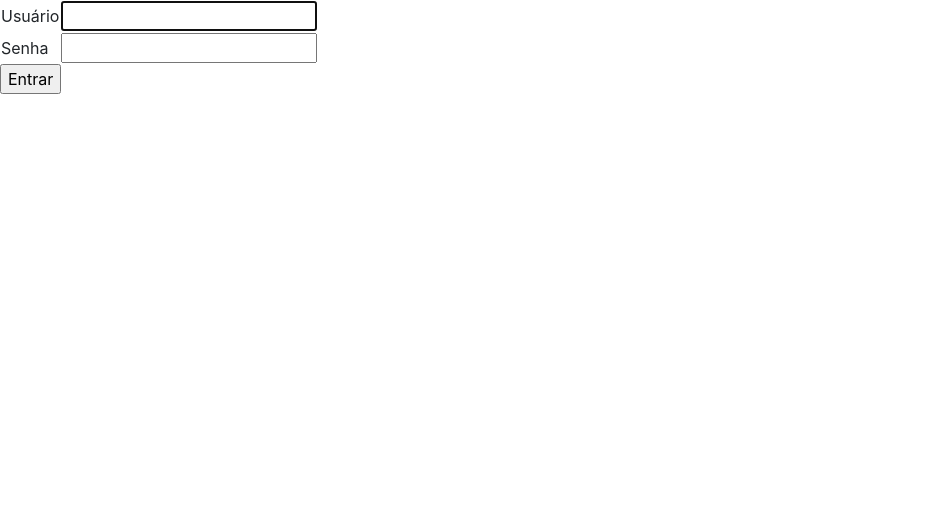
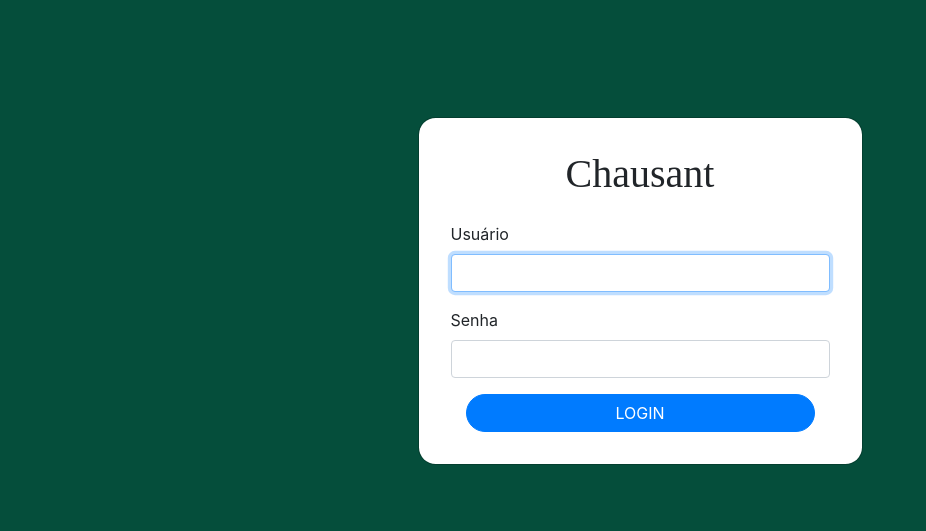
Before and after one commit to GeovanaRamos/chausant, a Django app: page /accounts/login/ in a window 1280 px wide. Shown: the top 531 px of the page, without its empty margins (0-926 px from the left). Run offline with Django 3.2, Linux system fonts and the light colour scheme; some libraries are stand-ins or nearby versions.

Commit message:
Adding styles to login

```diff
--- a/web/chausant/settings.py
+++ b/web/chausant/settings.py
@@ -126,3 +126,7 @@ STATIC_URL = '/static/'
 # Redirect to home URL after login (Default redirects to /accounts/profile/)
 LOGIN_REDIRECT_URL = '/'
 LOGOUT_REDIRECT_URL = '/'
+
+STATICFILES_DIRS = [
+    os.path.join(BASE_DIR, "static"),
+]
--- a/web/chausant/urls.py
+++ b/web/chausant/urls.py
@@ -15,9 +15,11 @@ Including another URLconf
 """
 from django.contrib import admin
 from django.urls import path, include
+from django.conf.urls.static import static
+from django.conf import settings
 
 urlpatterns = [
     path('questionnaire/', include('questionnaire.urls')),
     path('accounts/', include('django.contrib.auth.urls')),
     path('admin/', admin.site.urls),
-]
+] + static(settings.STATIC_URL, document_root=settings.STATIC_ROOT)
--- /dev/null
+++ b/web/static/registration/css/styles.css
@@ -0,0 +1,39 @@
+body {
+	padding-top: 4.2rem;
+	padding-bottom: 4.2rem;
+	background: #054E3B;
+}
+
+a {
+	text-decoration: none !important;
+}
+
+h1, h2, h3 {
+	font-family: 'Alegreya SC';
+}
+
+.myform {
+	position: relative;
+	display: -ms-flexbox;
+	display: flex;
+	padding: 2rem;
+	-ms-flex-direction: column;
+	flex-direction: column;
+	width: 100%;
+	pointer-events: auto;
+	background-color: #fff;
+	background-clip: padding-box;
+	border: 1px solid rgba(0, 0, 0, .2);
+	border-radius: 1.1rem;
+	outline: 0;
+	max-width: 500px;
+	margin-top: 50px;
+}
+
+.tx-tfm {
+	text-transform: uppercase;
+}
+
+.mybtn {
+	border-radius: 50px;
+}
--- a/web/templates/core/base.html
+++ b/web/templates/core/base.html
@@ -1,16 +1,23 @@
+{% load static %}
+
 <!DOCTYPE html>
 <html lang="pt">
+
   <head>
     {% block title %}<title>Chausant</title>{% endblock %}
+
     <meta charset="utf-8">
     <meta name="viewport" content="width=device-width, initial-scale=1">
-    <link rel="stylesheet" href="https://stackpath.bootstrapcdn.com/bootstrap/4.1.3/css/bootstrap.min.css" integrity="sha384-MCw98/SFnGE8fJT3GXwEOngsV7Zt27NXFoaoApmYm81iuXoPkFOJwJ8ERdknLPMO" crossorigin="anonymous">
-    <!-- Add additional CSS in static file -->
+
+    <link href="//maxcdn.bootstrapcdn.com/bootstrap/4.0.0/css/bootstrap.min.css" rel="stylesheet" id="bootstrap-css">
+    <link href="https://fonts.googleapis.com/css?family=Kaushan+Script" rel="stylesheet">
+    <link href="https://stackpath.bootstrapcdn.com/font-awesome/4.7.0/css/font-awesome.min.css"
+      rel="stylesheet" integrity="sha384-wvfXpqpZZVQGK6TAh5PVlGOfQNHSoD2xbE+QkPxCAFlNEevoEH3Sl0sibVcOQVnN" crossorigin="anonymous">
+    <link href="{% static 'core/css/help.css' %}"  rel="stylesheet">
 
     {% block css %}
     {% endblock %}
 
-    {% load static %}
   </head>
 
   <body>
@@ -18,4 +25,10 @@
     {% block content %}<!-- default content text (typically empty) -->{% endblock %}
   </body>
 
+  {% block js%}
+    <script src="//maxcdn.bootstrapcdn.com/bootstrap/4.0.0/js/bootstrap.min.js"></script>
+    <script src="//cdnjs.cloudflare.com/ajax/libs/jquery/3.2.1/jquery.min.js"></script>
+    <script src="https://cdn.jsdelivr.net/jquery.validation/1.15.1/jquery.validate.min.js"></script>
+  {% endblock %}
+
 </html>
--- a/web/templates/registration/login.html
+++ b/web/templates/registration/login.html
@@ -1,10 +1,23 @@
 {% extends "core/base.html" %}
+{% load static %}
+
+{% block css %}
+  <link href="{% static "registration/css/styles.css" %}" rel="stylesheet">
+{% endblock %}
 
 {% block content %}
 
-  {% if form.errors %}
-    <p>Senha e/ou usuário incorretos. Tente novamente.</p>
-  {% endif %}
+  <div class="container">
+      <div class="row">
+        <div class="col-md-5 mx-auto">
+          <div id="first">
+            <div class="myform form ">
+
+              <div class="logo mb-3">
+                <div class="col-md-12 text-center">
+                  <h1>Chausant</h1>
+                </div>
+              </div>
 
               {% if next %}
                 {% if user.is_authenticated %}
@@ -16,18 +29,29 @@
 
               <form method="post" action="{% url 'login' %}">
                 {% csrf_token %}
-    <table>
-      <tr>
-        <td>Usuário</td>
-        <td>{{ form.username }}</td>
-      </tr>
-      <tr>
-        <td>Senha</td>
-        <td>{{ form.password }}</td>
-      </tr>
-    </table>
-    <input type="submit" value="Entrar" />
+                <div class="form-group">
+                  <label for="exampleInputEmail1">Usuário</label>
+                  <input type="text" name="username" autofocus="" required="" id="id_username" class="form-control">
+                </div>
+                <div class="form-group">
+                  <label for="exampleInputEmail1">Senha</label>
+                  <input type="password" name="password" required="" id="id_password" class="form-control">
+                </div>
+
+                {% if form.errors %}
+                  <p>Senha e/ou usuário incorretos. Tente novamente.</p>
+                {% endif %}
+
+                <div class="col-md-12 text-center ">
                   <input type="hidden" name="next" value="{{ next }}" />
+                  <button type="submit" class=" btn btn-block mybtn btn-primary tx-tfm">Login</button>
+                </div>
+
               </form>
-
+            </div>
+          </div>
+        </div>
+      </div>
+    </div>
+  </div>
 {% endblock %}
```
Also changed, not shown: web/static/core/css/styles.css (added). Lines whose indentation alone changed are shown as unchanged.
